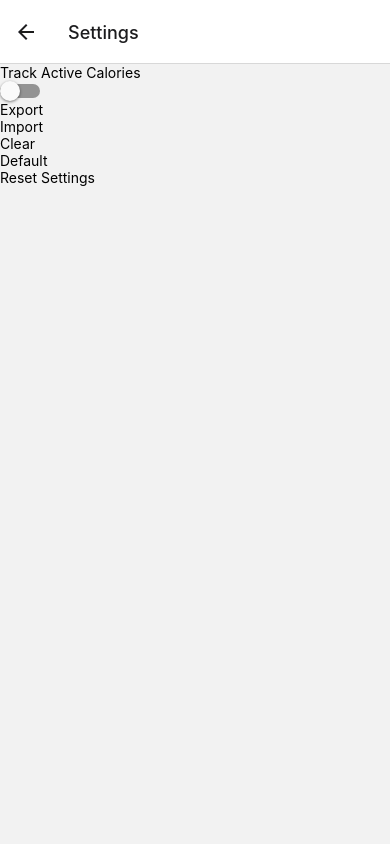
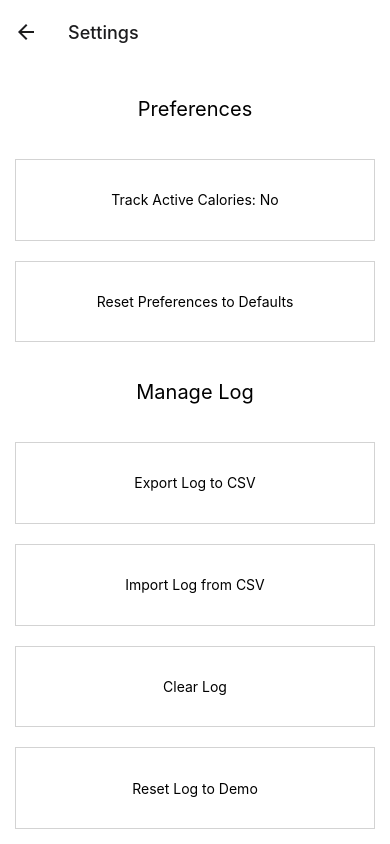
Before and after one commit to Steven-Rummler/caloric, a React Native app: screen /Settings in a window 390 px wide. Built offline with nearby package versions, Linux system fonts and the light colour scheme.

Commit message:
format settings page

```diff
--- a/Navigator.tsx
+++ b/Navigator.tsx
@@ -15,7 +15,7 @@ export default function Navigator() {
   return (
     <Stack.Navigator
       screenOptions={({ navigation, route }: Props) => {
-        if (route.name === 'Settings') return {};
+        if (route.name === 'Settings') return { headerShadowVisible: false };
         return {
           headerShadowVisible: false,
           headerRight: () => (
--- /dev/null
+++ b/components/OptionButton.tsx
@@ -0,0 +1,11 @@
+import styled from 'styled-components/native';
+
+const OptionButton = styled.Pressable`
+  flex: 1;
+  align-items: center;
+  justify-content: center;
+  border: 1px solid lightgrey;
+  margin: 10px;
+`;
+
+export { OptionButton };
--- a/screens/home.tsx
+++ b/screens/home.tsx
@@ -1,5 +1,6 @@
 import { Text, View } from 'react-native';
 
+import { OptionButton } from '../components/OptionButton';
 import { Props } from '../navigationTypes';
 import dayjs from 'dayjs';
 import { getEntries } from '../store';
@@ -91,7 +92,7 @@ const InfoSection = styled.View`
 const Info = styled.Text``;
 const ActionSection = styled.View`
   flex: 5 1 0;
-  padding: 10px 10px 5px 10px;
+  padding: 20px 20px 10px 20px;
 `;
 const ActionButton = styled.Pressable`
   flex: 1;
@@ -103,12 +104,5 @@ const Action = styled.Text``;
 const OptionsSection = styled.View`
   flex: 1.5 1 0;
   flex-direction: row;
-  padding: 5px 10px 10px 0px;
+  padding: 0px 10px 20px 10px;
 `;
-const OptionButton = styled.Pressable`
-  flex: 1;
-  align-items: center;
-  justify-content: center;
-  border: 1px solid lightgrey;
-  margin-left: 10px;
-`;
--- a/screens/settings.tsx
+++ b/screens/settings.tsx
@@ -1,7 +1,6 @@
 import * as DocumentPicker from 'expo-document-picker';
 import * as FileSystem from 'expo-file-system';
 
-import { Pressable, Switch, Text, View } from 'react-native';
 import {
   addEntries,
   clearEntries,
@@ -15,6 +14,10 @@ import { entry, entryList } from '../types';
 import { jsonToCSV, readString } from 'react-native-csv';
 import { useDispatch, useSelector } from 'react-redux';
 
+import { OptionButton } from '../components/OptionButton';
+import { Text } from 'react-native';
+import styled from 'styled-components/native';
+
 export default function SettingsScreen() {
   const dispatch = useDispatch();
   const settings = useSelector(getSettings);
@@ -22,25 +25,38 @@ export default function SettingsScreen() {
 
   const { trackActiveCalories } = settings;
   return (
-    <View>
-      <Text>Track Active Calories</Text>
-      <Switch
-        value={trackActiveCalories}
-        onChange={() => {
+    <SettingsPage>
+      <TitleSection>
+        <Title>Preferences</Title>
+      </TitleSection>
+      <OptionButton
+        onPress={() => {
           dispatch(
             updateSetting({ trackActiveCalories: !trackActiveCalories })
           );
         }}
-      />
-      <Pressable
+      >
+        <Text>Track Active Calories: {trackActiveCalories ? 'Yes' : 'No'}</Text>
+      </OptionButton>
+      <OptionButton
+        onPress={() => {
+          dispatch(resetSettings());
+        }}
+      >
+        <Text>Reset Preferences to Defaults</Text>
+      </OptionButton>
+      <TitleSection>
+        <Title>Manage Log</Title>
+      </TitleSection>
+      <OptionButton
         onPress={() => {
           exportData(entries).catch((error) => console.log(error));
         }}
         style={{}}
       >
-        <Text>Export</Text>
-      </Pressable>
-      <Pressable
+        <Text>Export Log to CSV</Text>
+      </OptionButton>
+      <OptionButton
         onPress={() => {
           importData()
             .then((newEntries) => {
@@ -52,34 +68,41 @@ export default function SettingsScreen() {
         }}
         style={{}}
       >
-        <Text>Import</Text>
-      </Pressable>
-      <Pressable
+        <Text>Import Log from CSV</Text>
+      </OptionButton>
+      <OptionButton
         onPress={() => {
           dispatch(clearEntries());
         }}
         style={{}}
       >
-        <Text>Clear</Text>
-      </Pressable>
-      <Pressable
+        <Text>Clear Log</Text>
+      </OptionButton>
+      <OptionButton
         onPress={() => {
           dispatch(useDefaultEntries());
         }}
         style={{}}
       >
-        <Text>Default</Text>
-      </Pressable>
-      <Pressable
-        onPress={() => {
-          dispatch(resetSettings());
-        }}
-      >
-        <Text>Reset Settings</Text>
-      </Pressable>
-    </View>
+        <Text>Reset Log to Demo</Text>
+      </OptionButton>
+    </SettingsPage>
   );
 }
+
+const SettingsPage = styled.View`
+  flex: 1;
+  padding: 5px;
+  background-color: white;
+`;
+const TitleSection = styled.View`
+  flex: 1;
+  align-items: center;
+  justify-content: center;
+`;
+const Title = styled.Text`
+  font-size: 20px;
+`;
 
 async function exportData(entries: entryList) {
   try {
```
Also changed, not shown: components/ActionButton.tsx (deleted, +0 -16 lines).
